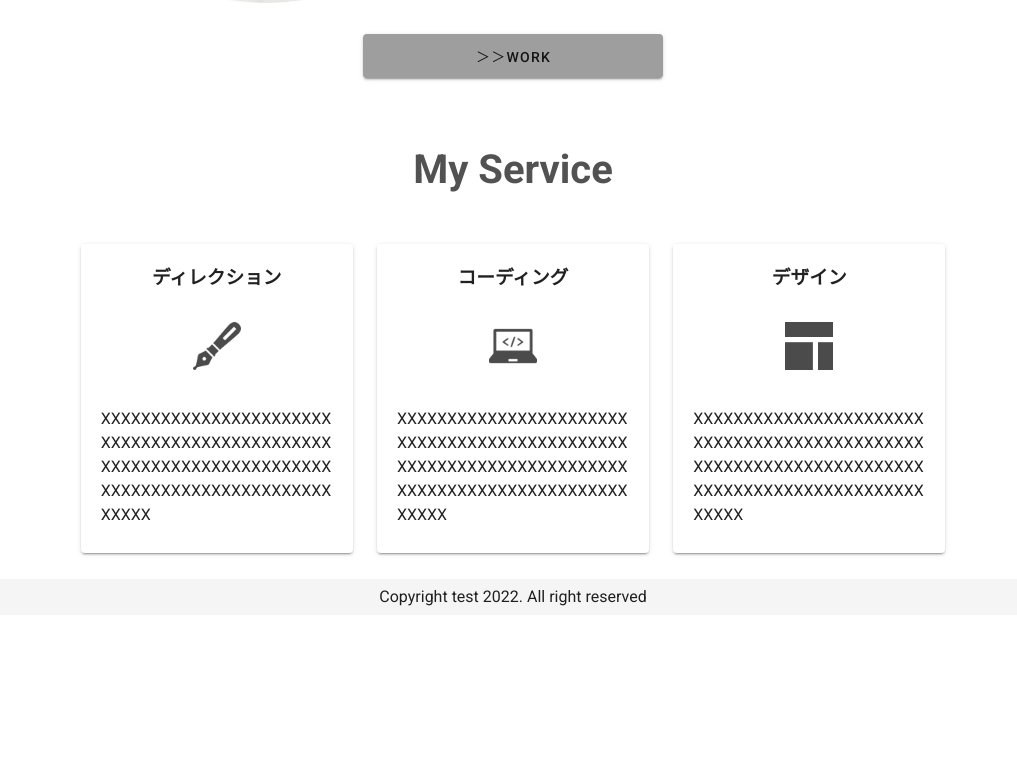
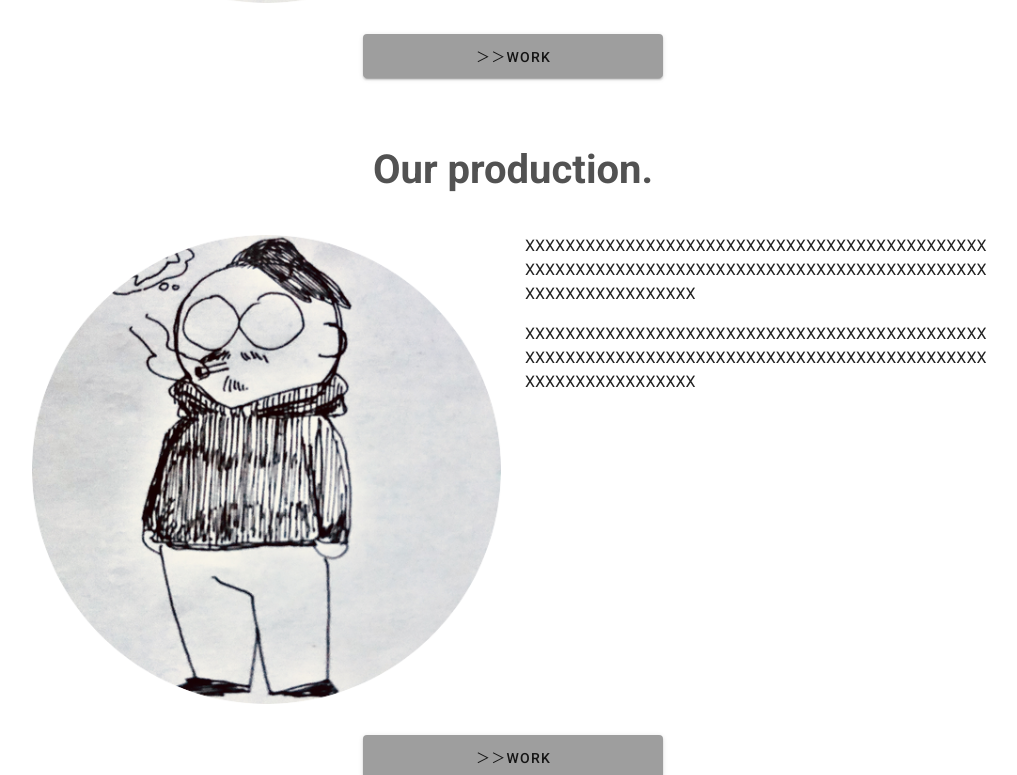
Before and after one commit to Ssaki-git/copage, a Vue app: page / in a window 1280 px wide. Shown: the part 1475-2250 px from the top of the page, without its empty margins (127-1144 px from the left). Before the commit the page ends 2090 px from the top, so only its background shows below. Built offline with nearby package versions, Linux system fonts and the light colour scheme.

Commit message:
slider.vuetopに表示

```diff
--- a/src/components/Home.vue
+++ b/src/components/Home.vue
@@ -2,6 +2,7 @@
   <section class="home">
     <HomeHero />
     <HomeAbout />
+    <HomeAboutslider />
     <HomeService />
   </section>
 </template>
@@ -9,12 +10,14 @@
 import HomeHero from "./HomeHero.vue";
 import HomeAbout from "./HomeAbout.vue";
 import HomeService from "./HomeService.vue";
+import HomeAboutslider from "./HomeAboutslider.vue";
 
 export default {
   components: {
     HomeHero,
     HomeAbout,
     HomeService,
+    HomeAboutslider,
   },
 };
 </script>
--- a/src/components/HomeAboutslider.vue
+++ b/src/components/HomeAboutslider.vue
@@ -1,7 +1,7 @@
 <template>
   <section class="home-slide">
     <div class="section__title">
-      <div class="section__title-text">about our production.</div>
+      <div class="section__title-text">Our production.</div>
     </div>
     <!-- ここから追加 -->
     <v-container>
```
